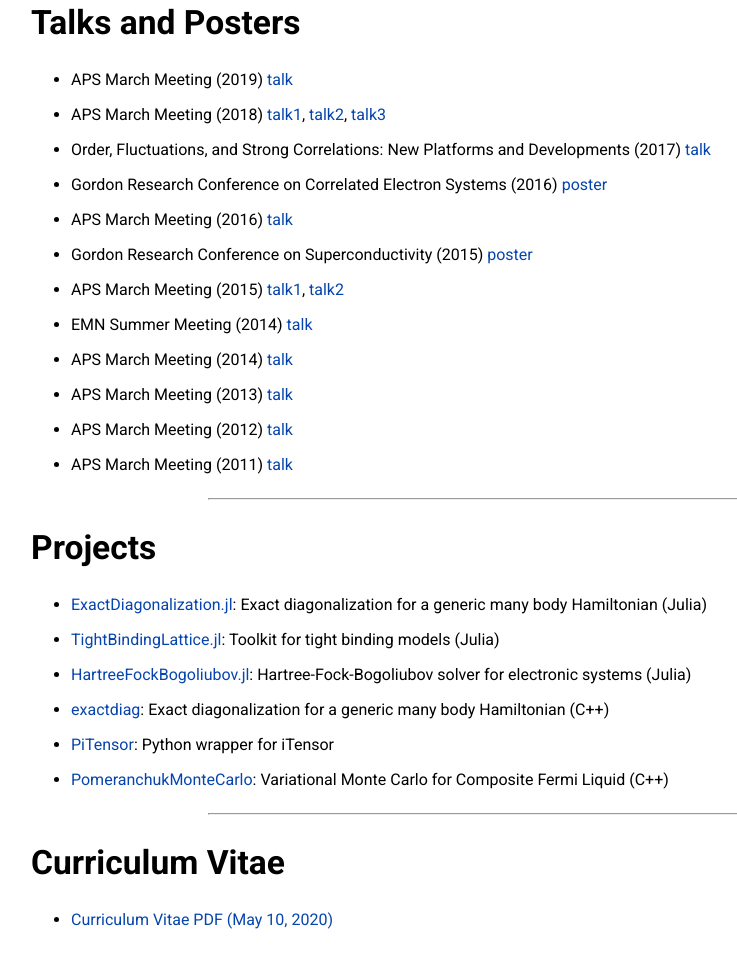
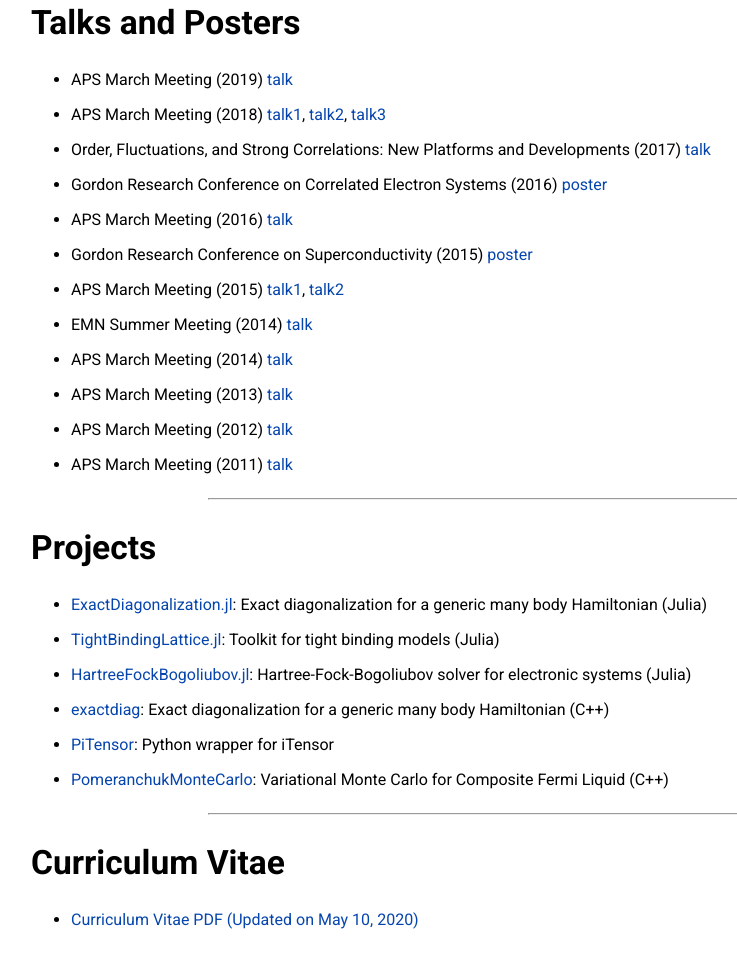
Before and after one commit to kyungminlee/kyungminlee.github.io, a website: page index.html in a window 1280 px wide. Shown: the part 2065-3018 px from the top of the page, without its empty margins (345-1082 px from the left). Drawn offline with Linux system fonts and the light colour scheme; some icons are missing.

Commit message:
Update CV

```diff
--- a/index.html
+++ b/index.html
@@ -419,7 +419,7 @@
             <div class="etc">
                 <ul>
                     <li>
-                        <a href="box/curriculum_vitae_kyungmin_lee.pdf">Curriculum Vitae PDF (May 10, 2020)</a>
+                        <a href="box/curriculum_vitae_kyungmin_lee.pdf">Curriculum Vitae PDF (Updated on May 10, 2020)</a>
                     </li>
                 </ul>
             </div>
```
Also changed, not shown: 1 other file.
